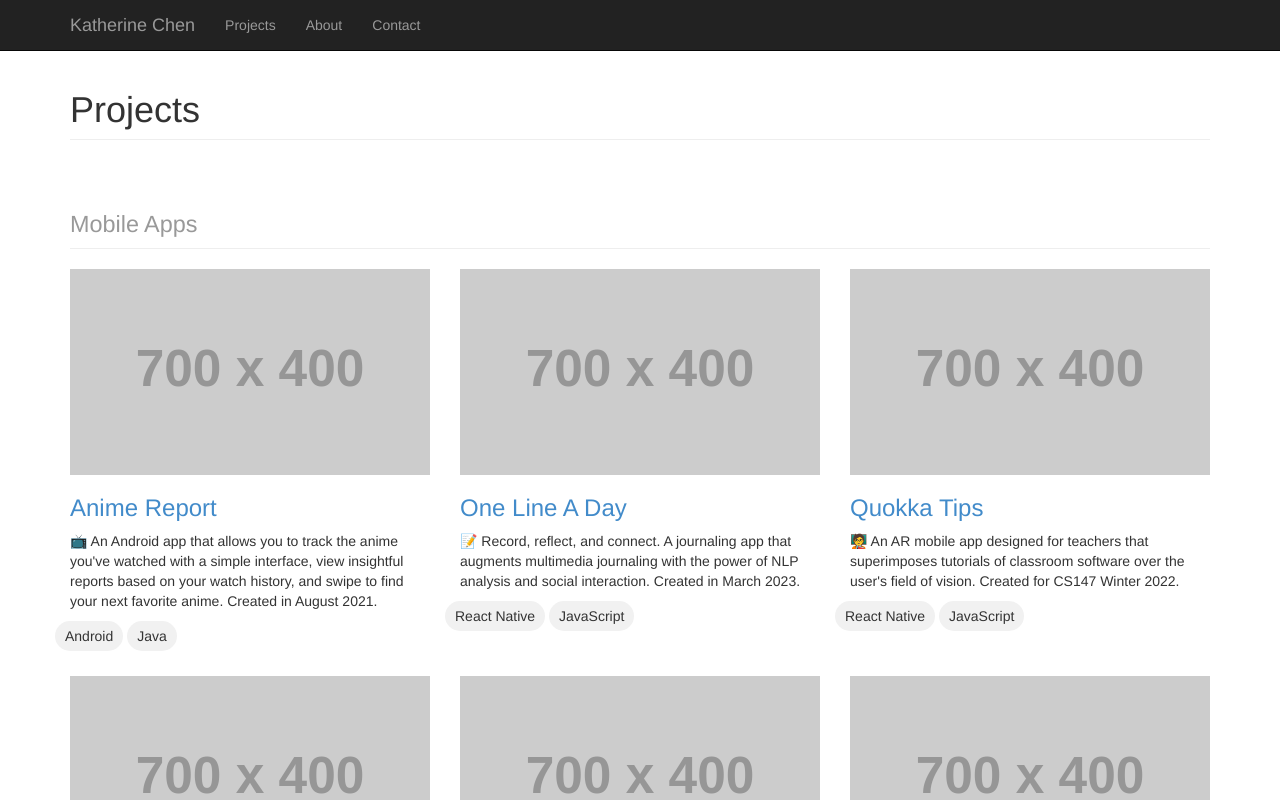
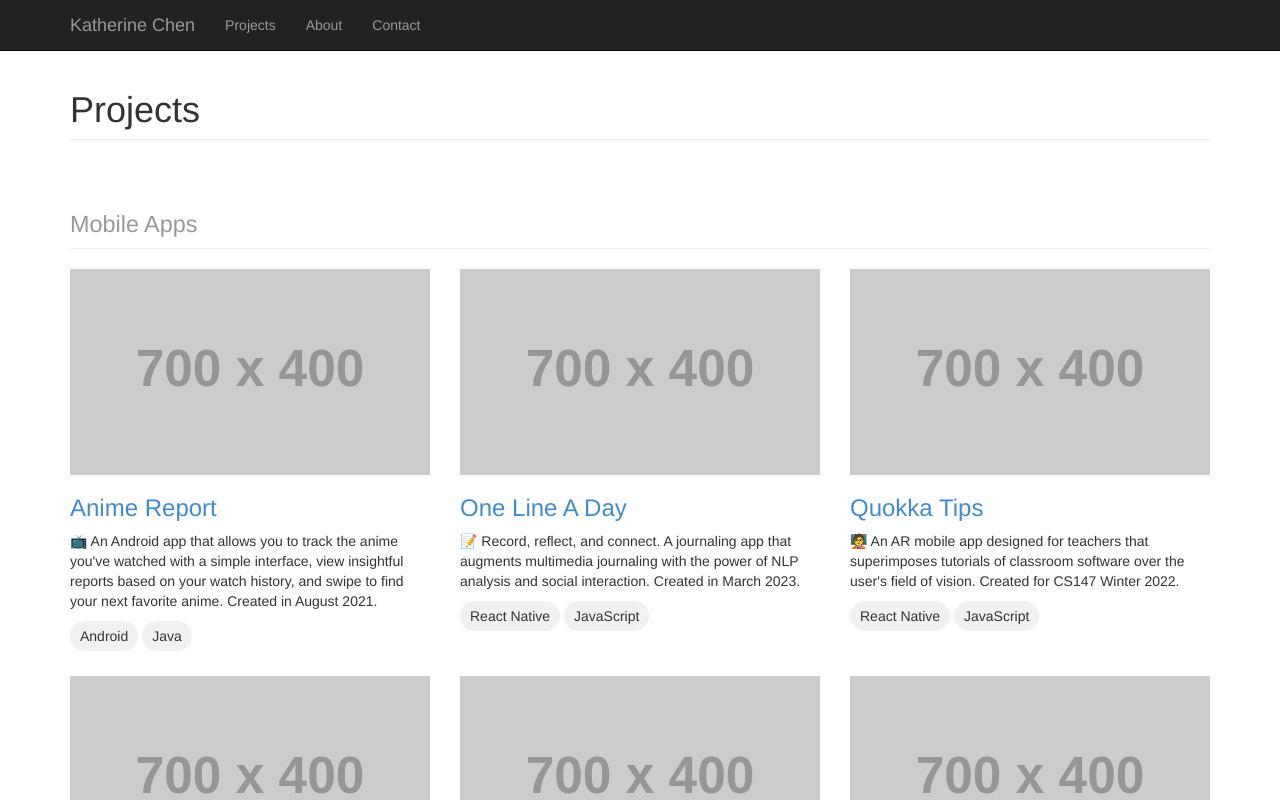
Before and after one commit to katchen1/katchen1.github.io, a plain HTML site: page index.html in a window 1280 px wide. Shown: the top 800 px of the page. Drawn offline with Linux system fonts and the light colour scheme; placeholder pictures from the web are drawn by us.

Commit message:
Add chip rows

```diff
--- a/index.html
+++ b/index.html
@@ -64,7 +64,7 @@
           <a href="https://github.com/katchen1/MyAnimeReport"><img class="img-responsive" src="http://placehold.it/700x400"></a>
           <h3><a href="https://github.com/katchen1/MyAnimeReport">Anime Report</a></h3>
           <p>📺 An Android app that allows you to track the anime you've watched with a simple interface, view insightful reports based on your watch history, and swipe to find your next favorite anime. Created in August 2021.</p>
-          <div class="row">
+          <div class="chip-row">
             <div class="chip">Android</div>
             <div class="chip">Java</div>
           </div>
@@ -74,7 +74,7 @@
           <a href="https://github.com/katchen1/OneLineADay"><img class="img-responsive" src="http://placehold.it/700x400"></a>
           <h3><a href="https://github.com/katchen1/OneLineADay">One Line A Day</a></h3>
           <p>📝 Record, reflect, and connect. A journaling app that augments multimedia journaling with the power of NLP analysis and social interaction. Created in March 2023.</p>
-          <div class="row">
+          <div class="chip-row">
             <div class="chip">React Native</div>
             <div class="chip">JavaScript</div>
           </div>
@@ -84,7 +84,7 @@
           <a href="https://github.com/katchen1/QuokkaTips"><img class="img-responsive" src="http://placehold.it/700x400"></a>
           <h3><a href="https://github.com/katchen1/QuokkaTips">Quokka Tips</a></h3>
           <p>🧑‍🏫 An AR mobile app designed for teachers that superimposes tutorials of classroom software over the user's field of vision. Created for CS147 Winter 2022.</p>
-          <div class="row">
+          <div class="chip-row">
             <div class="chip">React Native</div>
             <div class="chip">JavaScript</div>
           </div>
```
